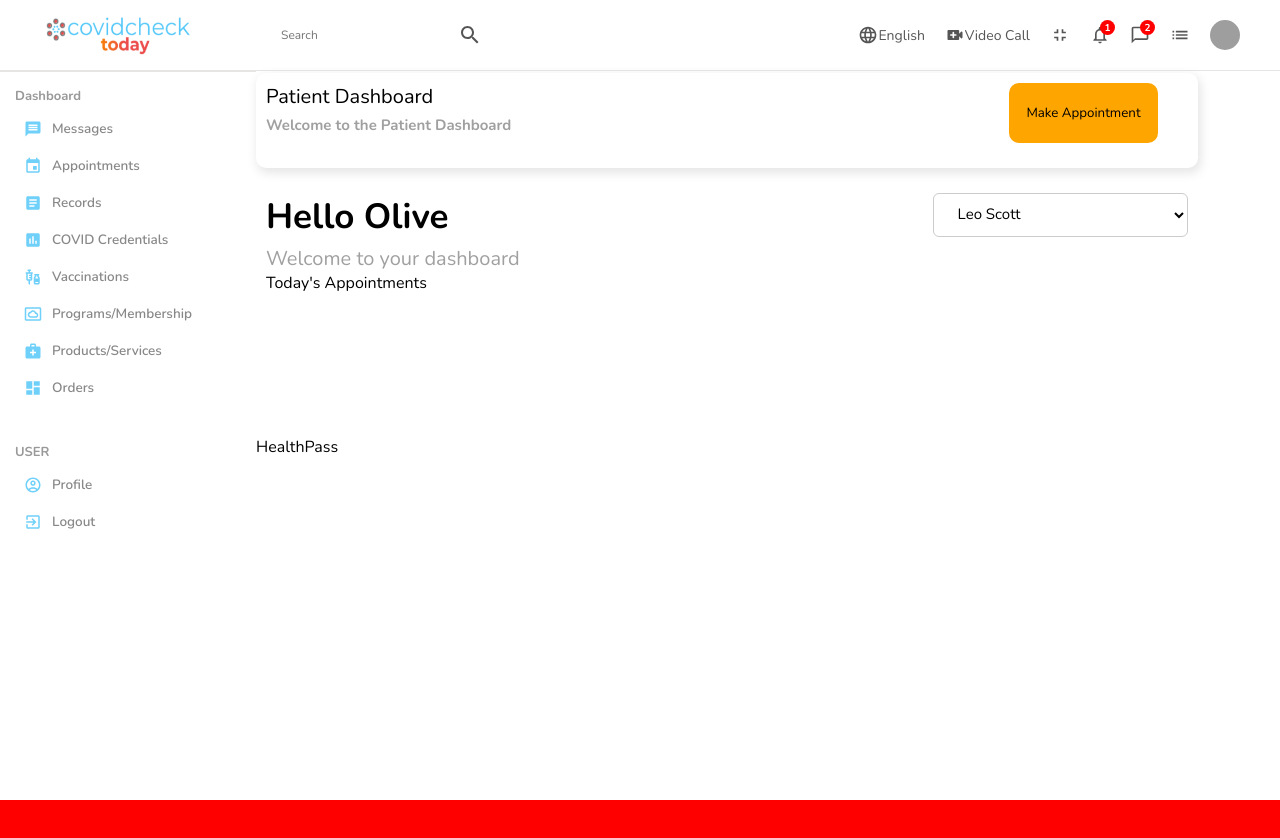
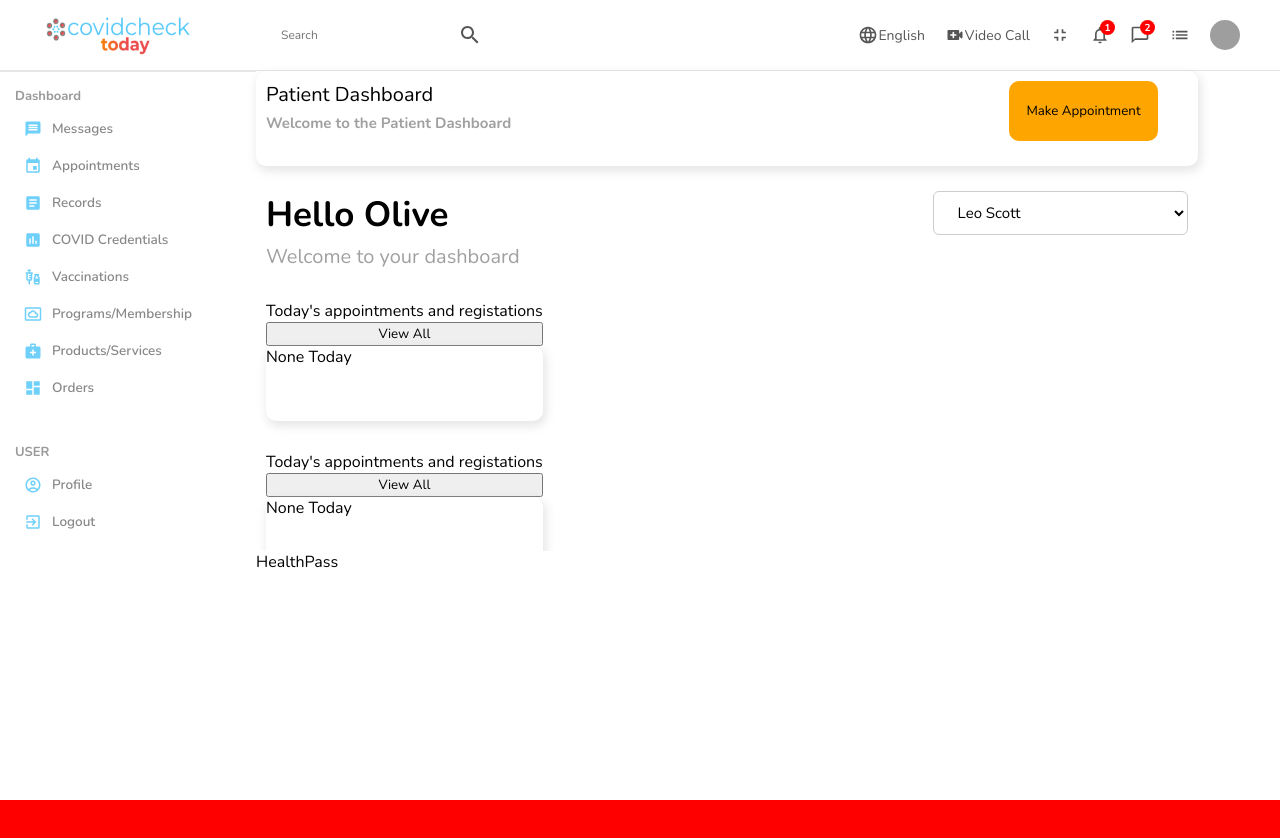
Before and after one commit to nascott94/telahealth-portal, a React (Create React App) app: page / in a window 1280 px wide. Shown: the top 838 px of the page. Built offline with nearby package versions, Linux system fonts and the light colour scheme; grey boxes are pictures that could not be loaded.

Commit message:
pushing for dan

```diff
--- a/src/components/homepage/Dashboard.js
+++ b/src/components/homepage/Dashboard.js
@@ -35,7 +35,7 @@ const TopContainer = styled.div`
       justify-content: space-between;
       padding-right: 30px;
 
-      .button {
+      .appt-button {
         width: 100%;
         height: 80%;
         padding: 17px;
@@ -69,6 +69,44 @@ const BottomContainer = styled.div`
         color: rgb(160, 160, 160);
         margin-top: 5px;
       }
+
+      .appointments {
+        display: flex;
+        flex-direction: column;
+        padding-top: 30px;
+
+        .view-button {
+          /* margin-left: auto; */
+          justify-content: space-between;
+        }
+
+        .appt-box {
+          -webkit-box-shadow: 2px 4px 10px 1px rgba(0, 0, 0, 0.47);
+          box-shadow: 2px 4px 10px 1px rgba(201, 201, 201, 0.47);
+          border-radius: 10px;
+          width: 100%;
+          height: 75px;
+        }
+      }
+
+      .test-results {
+        display: flex;
+        flex-direction: column;
+        padding-top: 30px;
+
+        .view-button {
+          /* margin-left: auto; */
+          justify-content: space-between;
+        }
+
+        .test-box {
+          -webkit-box-shadow: 2px 4px 10px 1px rgba(0, 0, 0, 0.47);
+          box-shadow: 2px 4px 10px 1px rgba(201, 201, 201, 0.47);
+          border-radius: 10px;
+          width: 100%;
+          height: 75px;
+        }
+      }
     }
 
     .right {
@@ -97,7 +135,7 @@ const Dashboard = () => {
             <span className="sub-title">Welcome to the Patient Dashboard</span>
           </div>
           <div className="right">
-            <button className="button">Make Appointment</button>
+            <button className="appt-button">Make Appointment</button>
           </div>
         </div>
       </TopContainer>
@@ -106,7 +144,16 @@ const Dashboard = () => {
           <div className="left">
             <div className="title">Hello Olive</div>
             <div className="sub-title">Welcome to your dashboard</div>
-            <div>Today's Appointments</div>
+            <div className="appointments">
+              <div>Today's appointments and registations</div>
+              <button className="view-button">View All</button>
+              <div className="appt-box">None Today</div>
+            </div>
+            <div className="test-results">
+              <div>Today's appointments and registations</div>
+              <button className="view-button">View All</button>
+              <div className="test-box">None Today</div>
+            </div>
           </div>
           <div className="right">
             <select name="patient" className="patient">
--- a/src/pages/Home.js
+++ b/src/pages/Home.js
@@ -9,11 +9,6 @@ const Container = styled.div`
   height: 100vh;
   width: 100%;
   display: flex;
-`;
-
-const NavbarContainer = styled.div`
-  height: 10%;
-  width: 100%;
 `;
 
 const SidebarConatiner = styled.div`
@@ -28,14 +23,19 @@ const RestofPageContainer = styled.div`
   flex-direction: column;
 `;
 
+const NavbarContainer = styled.div`
+  height: 10%;
+  width: 100%;
+`;
+
 const DashboardContainer = styled.div`
-  height: 50%;
+  height: 60%;
   width: 100%;
   background-color: white;
 `;
 
 const HealthPassContainer = styled.div`
-  height: 50%;
+  height: 40%;
   width: 100%;
   background-color: white;
 `;
```
